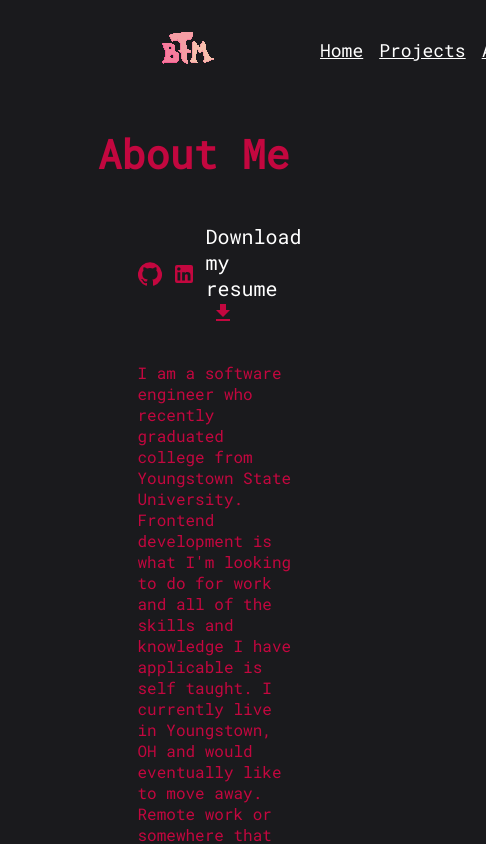
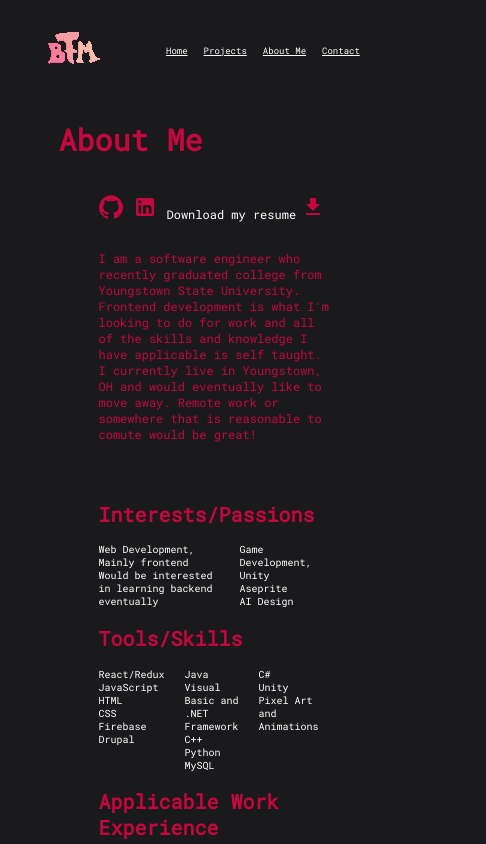
Before and after one commit to btmortondev/Website-Portfolio, a React (Create React App) app: page /about in a window 390 px wide. Shown: the top 844 px of the page, 486 px wide, since content can reach past the window. Built offline with nearby package versions, Linux system fonts and the light colour scheme; the HTML template or start-up script is replaced by a standard one; a web font is replaced by a local one.

Commit message:
Finished Up Mobile Display
Finished up all the styling for the media queries for mobile viewing of the site.

```diff
--- a/src/About.css
+++ b/src/About.css
@@ -123,3 +123,48 @@
     list-style: none;
     padding-right: 20px;
 }
+
+@media only screen and (max-width: 414px){
+
+    .about-content {
+        width: 70%;
+        margin-left: 15%;
+    }
+
+    .about-title {
+        font-size: 30px;
+    }
+
+    .about-contact-li {
+        font-size: 12px;
+    }
+
+    .about-description {
+        font-size: 12px;
+    }
+
+    .interests-title {
+        font-size: 20px;
+    }
+
+    .interests-li {
+        font-size: 10px;
+    }
+
+    .skills-title {
+        font-size: 20px;
+    }
+
+    .skills-li {
+        font-size: 10px;
+    }
+
+    .work-experience-title {
+        font-size: 20px;
+    }
+
+    .work-experience-li {
+        font-size: 10px;
+    }
+
+}
--- a/src/Contact.css
+++ b/src/Contact.css
@@ -65,7 +65,7 @@
     height: 120px;
 }
 
-@media only screen and (max-width: 375px){
+@media only screen and (max-width: 414px){
     .page-title {
         width: auto;
         display: flex;
--- a/src/Home.css
+++ b/src/Home.css
@@ -81,7 +81,7 @@
     }
 }
 
-@media only screen and (max-width: 375px) {
+@media only screen and (max-width: 414px) {
     .homepage-greeting {
         font-size: 80px;
     }
--- a/src/Navbar.css
+++ b/src/Navbar.css
@@ -55,7 +55,6 @@
 
 .navLink:hover{
     color: var(--dr-red3);
-    font-size: 22px;
 }
 
 @media only screen and (max-width: 768px){
@@ -90,7 +89,7 @@
     }
 }
 
-@media only screen and (max-width: 375px){
+@media only screen and (max-width: 414px){
     .nav-header {
         position: fixed;
         left: 0;
@@ -116,11 +115,25 @@
     }
 
     .navLink {
-        font-size: 7px;
+        font-size: 9px;
         margin-left: 0;
+    }
+
+    .navLink:active {
+        font-size: 9px;
+        color: var(--dr-red3);
+    }
+
+    .nav-header-li:active {
+        max-width: auto;
+        font-size: 10px;
     }
 
     .navLink:focus {
         color: var(--dr-red3);
     }
+
+    .nav-header-ul {
+        padding-left: 0;
+    }
 }
--- a/src/Work.css
+++ b/src/Work.css
@@ -95,3 +95,21 @@
     display: block;
     margin-right: 2rem;
 }
+
+@media only screen and (max-width: 414px) {
+    .project-content {
+        margin-left: 10%;
+        width: 65%;
+        padding-bottom: 0;
+    }
+
+    .project-item {
+        padding-bottom: 30px;
+    }
+
+    .project-list {
+        margin-bottom: 0;
+        margin-top: 0;
+        padding-left: 10px;
+    }
+}
```
